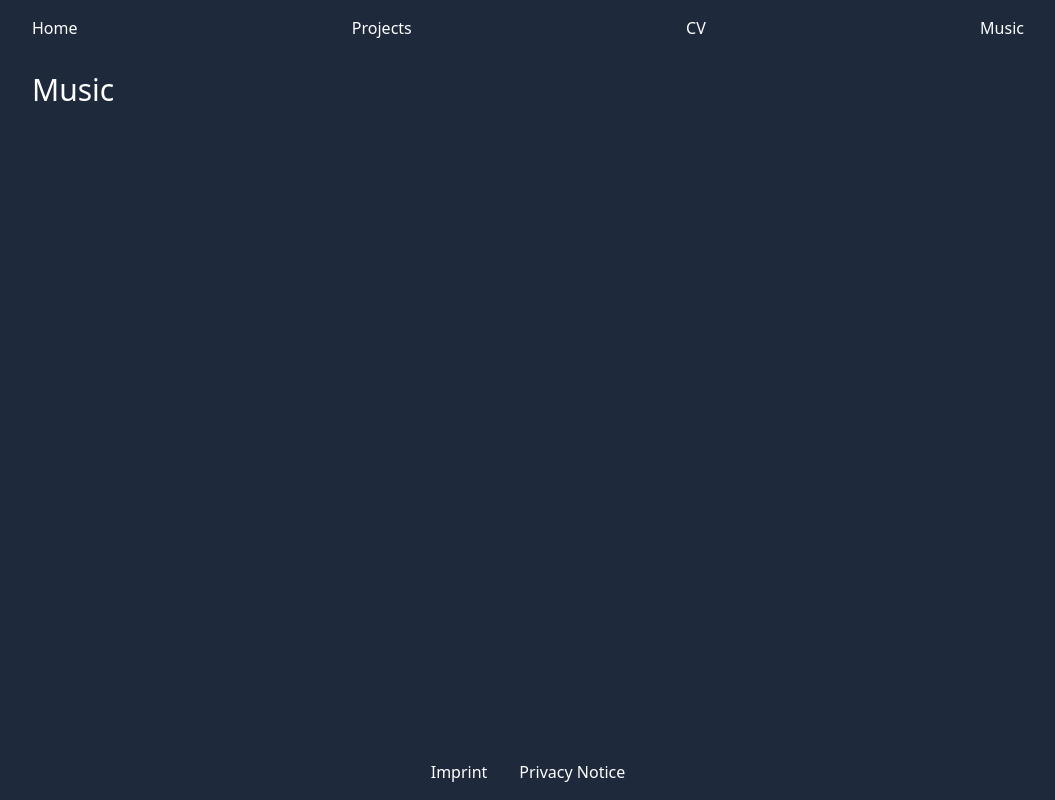
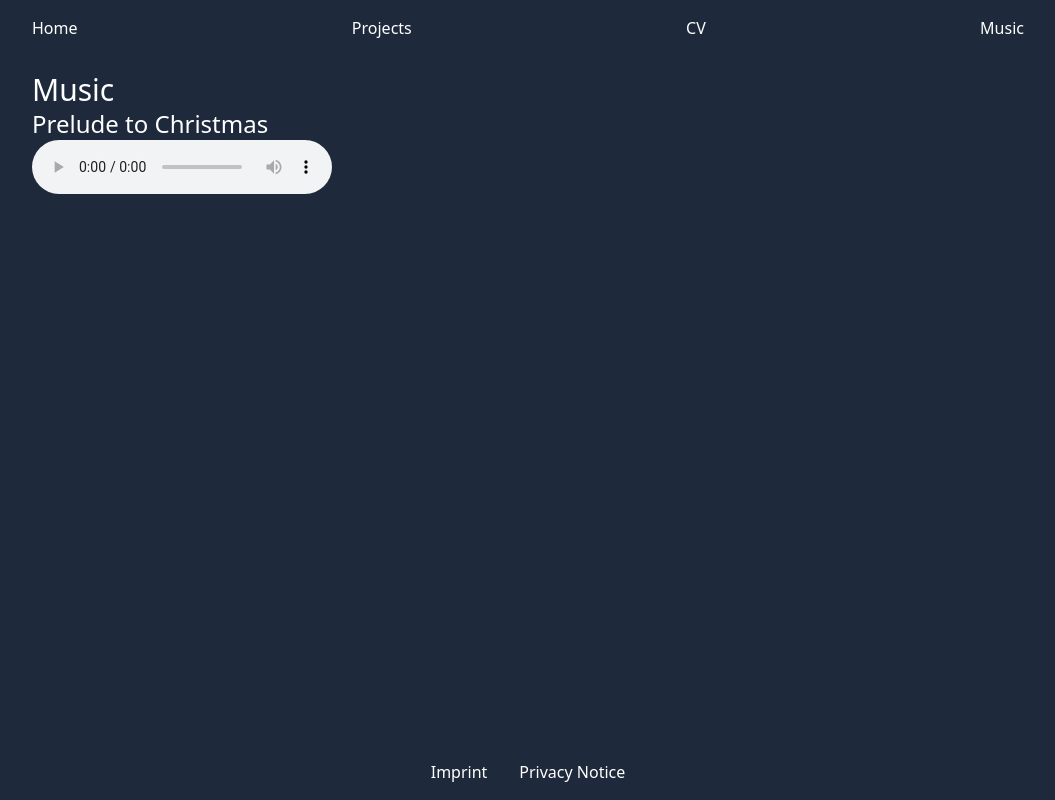
Before and after one commit to kilianmandscharo/portfolio_v2, a Next.js app: page /music in a window 1280 px wide. Shown: the whole page, without its empty margins (112-1167 px from the left). Built offline with nearby package versions, Linux system fonts and the light colour scheme.

Commit message:
Add first piece to music section

```diff
--- a/app/music/page.tsx
+++ b/app/music/page.tsx
@@ -1,5 +1,14 @@
 import H1 from "@/components/H1";
+import H2 from "@/components/H2";
 
 export default function Music() {
-  return <H1>Music</H1>;
+  return (
+    <>
+      <H1>Music</H1>
+      <H2>Prelude to Christmas</H2>
+      <audio controls>
+        <source src="/music/christmas_prelude_c_minor.mp3" type="audio/mpeg" />
+      </audio>
+    </>
+  );
 }
```
Also changed, not shown: 1 other file (tests, documents, lock files or other folders).
